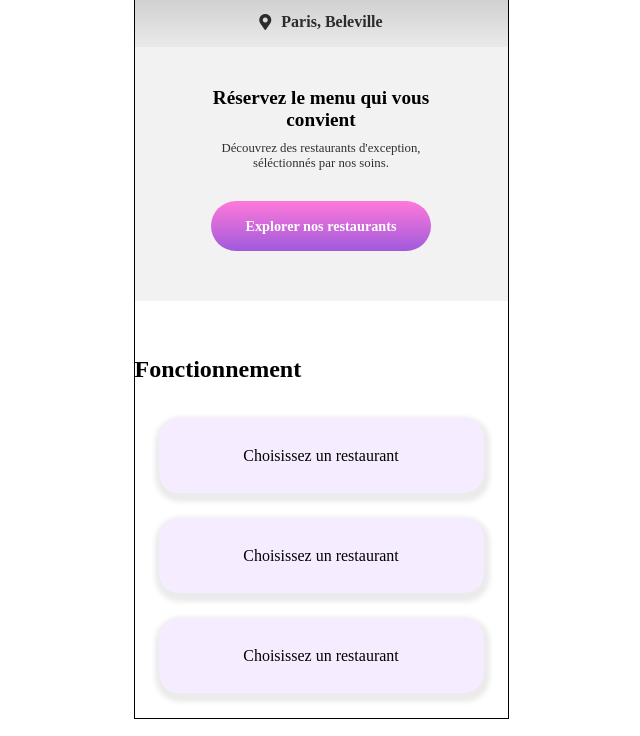
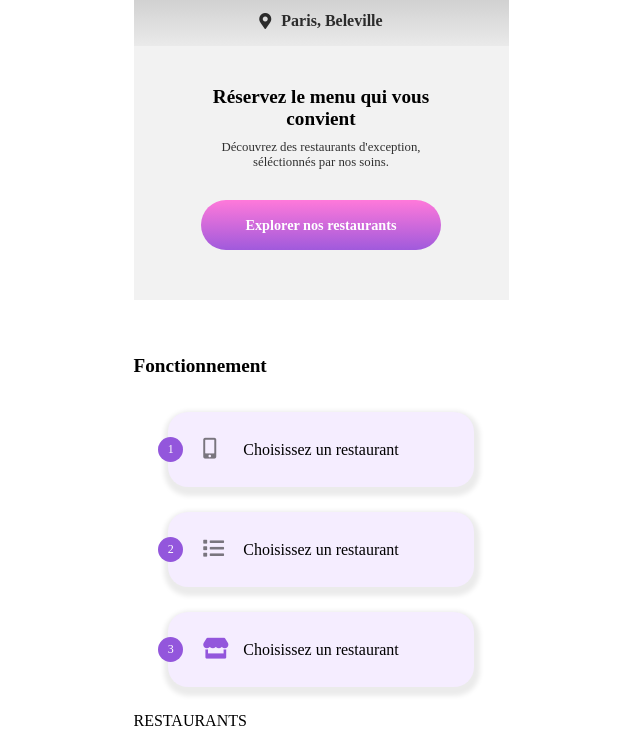
Before and after one commit to tagadia86/thiernomountagadia_2_31012021, a website: page index.html in a window 1280 px wide. Shown: the part 64-800 px from the top of the page, without its empty margins (319-959 px from the left). Drawn offline with Linux system fonts and the light colour scheme; a web font is replaced by a local one.

Commit message:
done-until-steps

```diff
--- a/index.html
+++ b/index.html
@@ -30,22 +30,46 @@
                 <a class="btn" >Explorer nos restaurants</a>
             </div>
             <div class="how">
-                    <h2>Fonctionnement</h2>
+                    <p>Fonctionnement</p>
                 <div>
                     <div class="how__steps">
-                        <p>Choisissez un restaurant</p>
-                    </div>
-
-                    <div class="how__steps">
+                        <p class="how__numbers" >1</p>
+                        <i class="fas fa-mobile-alt fa__edit"></i>
                         <p>Choisissez un restaurant</p>
                     </div>
                     <div class="how__steps">
+                        <p class="how__numbers" >2</p>
+                        <i class="fas fa-list fa__edit"></i>
+                        <p>Choisissez un restaurant</p>
+                    </div>
+                    <div class="how__steps how__color">
+                        <p class="how__numbers" >3</p>
+                        <i class="fas fa-store fa__edit fa__edit__color"></i>
                         <p>Choisissez un restaurant</p>
                     </div>
                 </div>
+                <!--RESTAURANTS-->
+                <div >
+                    <p>RESTAURANTS</p>
+                    <div>
+                        <div >
+
+                        </div>
+                        <div >
+
+                        </div>
+                        <div>
+
+                        </div>
+                        <div>
+
+                        </div>
+                    </div>
+                </div>
+
+
+
             </div>
-
         </div>
-
     </body>
 </html>
--- a/sass/base/_base.scss
+++ b/sass/base/_base.scss
@@ -10,5 +10,5 @@
     flex-direction: column;
     margin: auto;
     max-width: 375px;
-    border: 1px solid black;
+    //border: 1px solid black;
 }
--- a/sass/layout/_body-text.scss
+++ b/sass/layout/_body-text.scss
@@ -7,6 +7,7 @@
     align-items: center;
     background-color: #f2f2f2;
     padding-bottom: 50px;
+    margin-bottom: 55px
 }
 h1
 {
--- a/sass/layout/_process.scss
+++ b/sass/layout/_process.scss
@@ -1,9 +1,15 @@
-
+*
+{
+    margin: 0;
+    padding: 0;
+    box-sizing:content-box;
+}
 .how
 {
     display: flex;
     flex-wrap: wrap;
-    margin: 55px 0px 0px 0px;
+   // margin: 55px 0px 0px 0px;
+    //border: 1px solid red;
     &__steps
         {
             display: flex;
@@ -11,21 +17,67 @@
             justify-content: center;
             align-items: center;
             background-color: #f5edff;
-        width: 325px;
+            max-width: 325px;
             height: 75px;
             border-radius: 20px;
             box-shadow: 1px 4px 5px 5px #ebebeb;
+            padding: 0px 75px 0px 75px;
             margin: 0px 0px 25px 0px;
         }
+    &__color
+        {
+            background-color: #f5edff;
         }
-h2
+    &__numbers
+        {
+            display: flex;
+            justify-content: center;
+            align-items: center;
+            height: 25px;
+            width: 25px;
+            background-color: #9356dc;
+            border-radius: 25px;
+            color: white;
+            font-size: 0.75rem;
+            position: absolute;
+                left: -10px;
+        }
+}
+.how > p
 {
     margin: 0px 0px 35px 0px;
+    font-size: 1.2rem;
+    font-weight: bold;
 }
-.how :nth-child(2)
+.how > div
 {
     display: flex;
     flex-wrap: wrap;
     justify-content: center;
     max-width: 100%;
+    //border: 1px solid blue;
 }
+.how > div
+{
+    display: flex;
+    flex-wrap: wrap;
+    justify-content: center;
+    max-width: 100%;
+    //border: 1px solid blue;
+}
+.how > div div
+{
+    position: relative;
+}
+.fa__edit
+{
+    opacity: 0.5;
+    font-size: 1.3rem;
+    position: absolute;
+        left: 35px;
+    &__color
+    {
+        color: #9356dc;
+        opacity: 1;
+    }
+}
--- a/sass/layout/trash.scss
+++ b/sass/layout/trash.scss
@@ -40,6 +40,7 @@
     justify-content: center;
     align-items: center;
     position: relative;
+
 }
 .order-steps
 {
```
Also changed, not shown: css/style.css, sass/layout/_restaurants.scss (added), 1 other file. Lines whose indentation alone changed are shown as unchanged.
